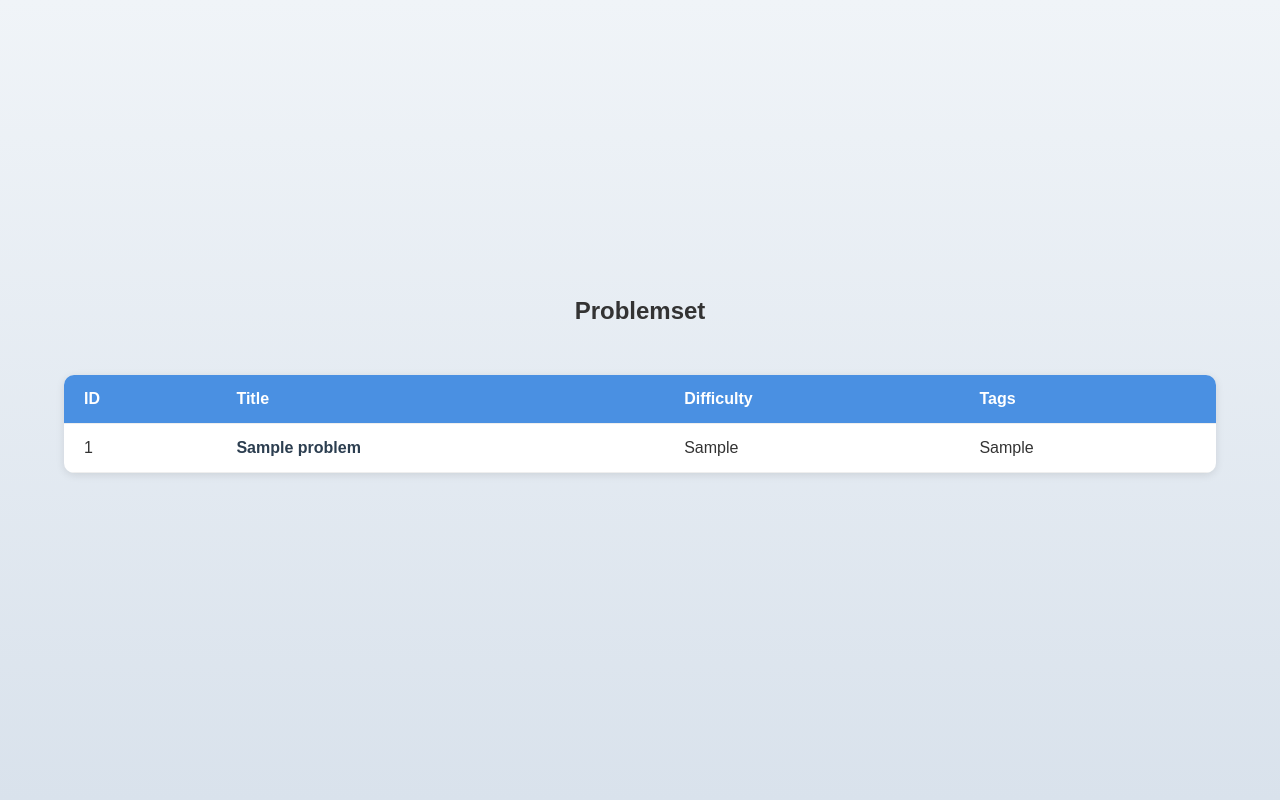
After one commit to hamim-nibir/CodeWiz, a PHP site: page /problemset.php in a window 1280 px wide. The commit adds this page. Run offline with PHP 8.4, Linux system fonts and the light colour scheme; tables that the repository leaves empty or names only in its code hold one stand-in row (values such as "Sample post").

Commit message:
updated on 29th april

```diff
--- /dev/null
+++ b/problemset.php
@@ -0,0 +1,95 @@
+<?php
+// 1. Connect to the database
+$servername = "localhost"; // or your server name
+$username = "root";        // your database username
+$password = "";            // your database password
+$dbname = "codewiz"; // your database name
+
+$conn = new mysqli($servername, $username, $password, $dbname);
+
+// Check connection
+if ($conn->connect_error) {
+    die("Connection failed: " . $conn->connect_error);
+}
+
+// 2. Fetch problems
+$sql = "SELECT id, title, difficulty, tags FROM problems ORDER BY id ASC";
+$result = $conn->query($sql);
+?>
+
+<!DOCTYPE html>
+<html lang="en">
+<head>
+    <meta charset="UTF-8">
+    <title>Problemset</title>
+    <link rel="stylesheet" href="style.css"> <!-- Reusing your style.css -->
+    <style>
+        /* Extra styling for the problem list */
+        .problem-table {
+            width: 90%;
+            margin: 50px auto;
+            border-collapse: collapse;
+            background: #fff;
+            box-shadow: 0 2px 8px rgba(0,0,0,0.1);
+            border-radius: 10px;
+            overflow: hidden;
+        }
+        .problem-table th, .problem-table td {
+            padding: 15px 20px;
+            border-bottom: 1px solid #eee;
+            text-align: left;
+        }
+        .problem-table th {
+            background-color: #4a90e2;
+            color: #fff;
+        }
+        .problem-title {
+            color: #2c3e50;
+            text-decoration: none;
+            font-weight: bold;
+        }
+        .problem-title:hover {
+            color: #4a90e2;
+        }
+    </style>
+</head>
+<body>
+
+
+<h2 style="margin-top: 20px;">Problemset</h2>
+
+<table class="problem-table">
+    <thead>
+        <tr>
+            <th>ID</th>
+            <th>Title</th>
+            <th>Difficulty</th>
+            <th>Tags</th>
+        </tr>
+    </thead>
+    <tbody>
+        <?php if ($result->num_rows > 0): ?>
+            <?php while($row = $result->fetch_assoc()): ?>
+                <tr>
+                    <td><?php echo htmlspecialchars($row['id']); ?></td>
+                    <td>
+                        <a class="problem-title" href="view_problem.php?id=<?php echo $row['id']; ?>">
+                            <?php echo htmlspecialchars($row['title']); ?>
+                        </a>
+                    </td>
+                    <td><?php echo htmlspecialchars($row['difficulty']); ?></td>
+                    <td><?php echo htmlspecialchars($row['tags']); ?></td>
+                </tr>
+            <?php endwhile; ?>
+        <?php else: ?>
+            <tr>
+                <td colspan="4">No problems found.</td>
+            </tr>
+        <?php endif; ?>
+    </tbody>
+</table>
+
+<?php $conn->close(); ?>
+
+</body>
+</html>
--- /dev/null
+++ b/style.css
@@ -0,0 +1,166 @@
+* {
+    margin: 0;
+    padding: 0;
+    box-sizing: border-box;
+}
+
+body {
+    background: linear-gradient(to bottom, #f0f4f8, #d9e2ec);
+    font-family: 'Poppins', sans-serif;
+    color: #333;
+    display: flex;
+    flex-direction: column;
+    justify-content: center;
+    align-items: center;
+    height: 100vh;
+    overflow: hidden;
+}
+
+.navbar {
+    background: rgba(255, 255, 255, 0.7);
+    backdrop-filter: blur(10px);
+    padding: 10px 20px;
+    border-radius: 10px;
+    box-shadow: 0px 2px 8px rgba(0, 0, 0, 0.1);
+}
+
+.navbar-brand {
+    font-size: 24px;
+    font-weight: bold;
+    color: #2c3e50 !important;
+    display: flex;
+    align-items: center;
+}
+
+.navbar-nav .nav-item .nav-link {
+    font-size: 18px;
+    color: #2c3e50 !important;
+    transition: 0.3s ease-in-out;
+    padding: 8px 15px;
+    border-radius: 20px;
+}
+
+.navbar-nav .nav-item .nav-link:hover {
+    background-color: rgba(44, 62, 80, 0.1);
+}
+
+.hero {
+    text-align: center;
+    animation: fadeIn 1.5s ease-out;
+    margin-top: 80px;
+}
+
+.hero h2 {
+    font-size: 42px;
+    color: #2c3e50;
+    font-weight: 600;
+    margin-bottom: 10px;
+}
+
+.hero p {
+    font-size: 20px;
+    color: #555;
+    font-weight: 300;
+    margin-bottom: 25px;
+}
+
+.call-to-action {
+    display: inline-block;
+    background-color: #4a90e2;
+    color: #fff;
+    font-size: 18px;
+    padding: 12px 25px;
+    border-radius: 30px;
+    text-decoration: none;
+    transition: 0.3s ease-in-out;
+    box-shadow: 0 4px 8px rgba(0, 0, 0, 0.1);
+}
+
+.call-to-action:hover {
+    background-color: #3b78c2;
+    transform: translateY(-3px);
+}
+
+.floating-elements {
+    position: absolute;
+    top: 0;
+    left: 0;
+    width: 100%;
+    height: 100%;
+    overflow: hidden;
+    z-index: -1;
+}
+
+.element {
+    position: absolute;
+    font-size: 18px;
+    color: rgba(44, 62, 80, 0.3);
+    animation: float 8s infinite ease-in-out;
+}
+
+@keyframes fadeIn {
+    0% { opacity: 0; transform: translateY(-20px); }
+    100% { opacity: 1; transform: translateY(0); }
+}
+
+@keyframes float {
+    0% { transform: translateY(100vh); opacity: 0; }
+    50% { opacity: 1; }
+    100% { transform: translateY(-10vh); opacity: 0; }
+}
+
+.logo-container {
+    width: 180px;
+    height: 60px;
+    display: flex;
+    align-items: center;
+    justify-content: center;
+}
+
+.codewiz-text {
+    font-size: 28px;
+    fill: #2c3e50;
+    font-weight: bold;
+    text-anchor: middle;
+}
+
+.underline {
+    stroke: #4a90e2;
+    stroke-width: 3;
+    stroke-dasharray: 100;
+    stroke-dashoffset: 200;
+    animation: draw 2s infinite linear;
+}
+
+@keyframes draw {
+    0% { stroke-dashoffset: 200; }
+    100% { stroke-dashoffset: 0; }
+}
+
+/* Extra styling for the problem list */
+.problem-table {
+    width: 90%;
+    margin: 50px auto;
+    border-collapse: collapse;
+    background: #fff;
+    box-shadow: 0 2px 8px rgba(0,0,0,0.1);
+    border-radius: 10px;
+    overflow: hidden;
+}
+.problem-table th, .problem-table td {
+    padding: 15px 20px;
+    border-bottom: 1px solid #eee;
+    text-align: left;
+}
+.problem-table th {
+    background-color: #4a90e2;
+    color: #fff;
+}
+.problem-title {
+    color: #2c3e50;
+    text-decoration: none;
+    font-weight: bold;
+}
+.problem-title:hover {
+    color: #4a90e2;
+}
```
Also changed, not shown: home.php (+2 -142 lines).
